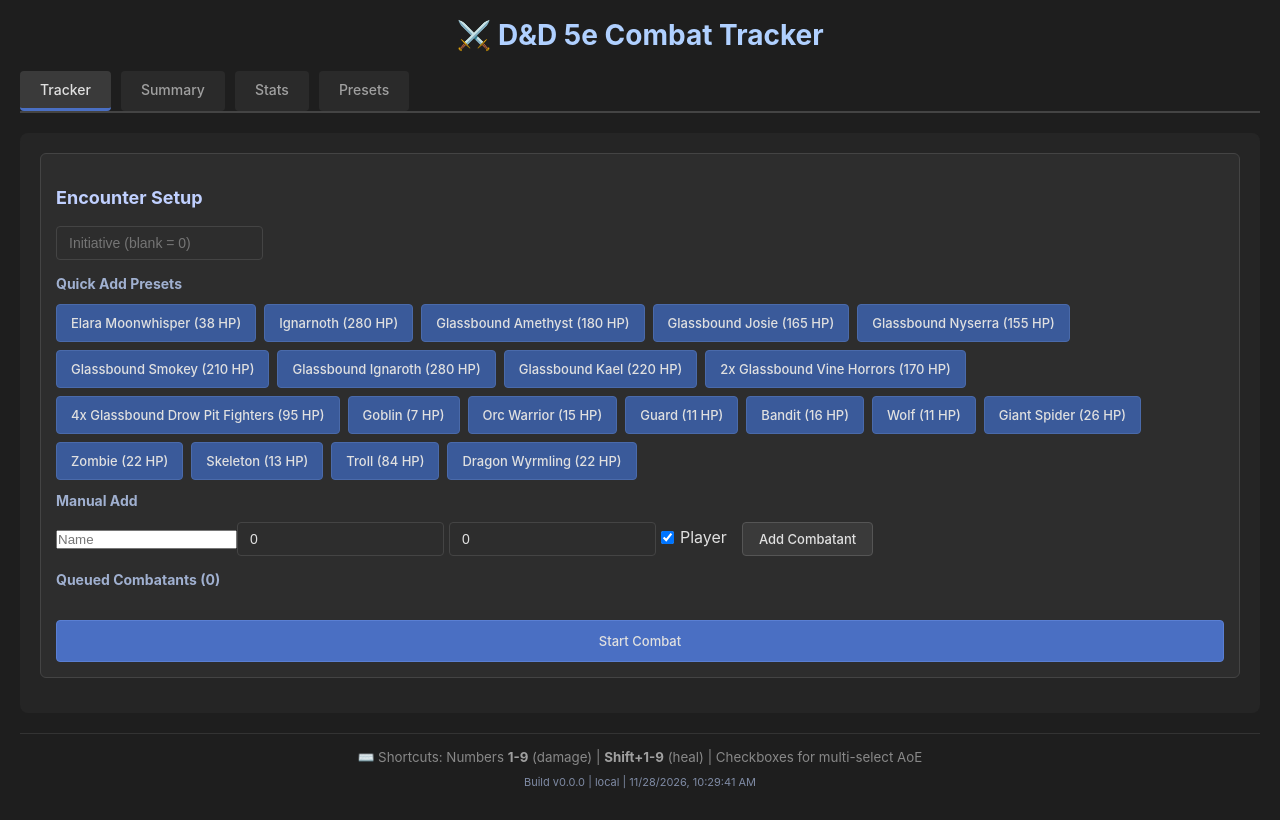
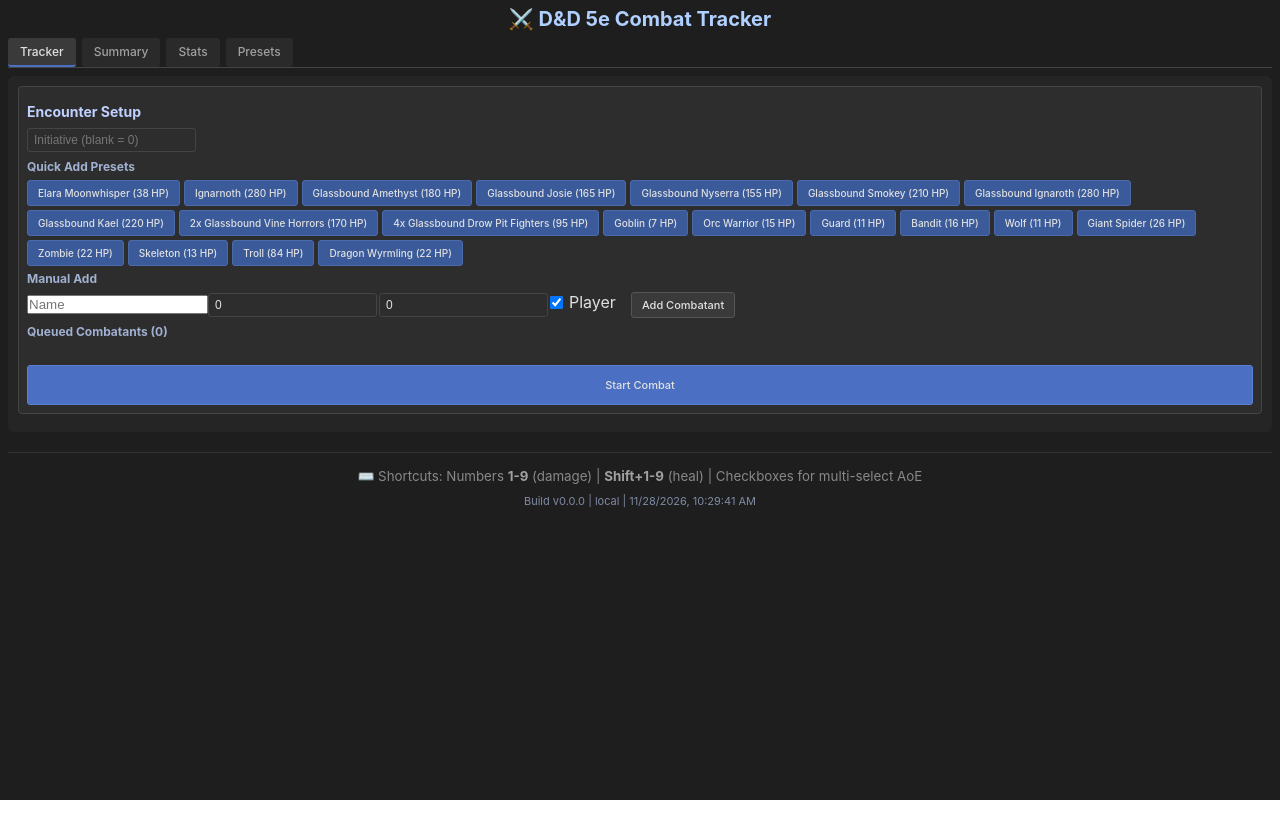
Before and after one commit to kanerunyon-crypto/dnd-combat-tracker-v0.a, a React (Vite) app: page / in a window 1280 px wide. Built offline with nearby package versions, Linux system fonts and the light colour scheme; the HTML template or start-up script is replaced by a standard one.

Commit message:
Compact layout for no-scroll fit

```diff
--- a/src/App.css
+++ b/src/App.css
@@ -18,47 +18,47 @@
 .app {
   max-width: 1680px;
   margin: 0 auto;
-  padding: 20px;
+  padding: 8px;
   background-color: #1e1e1e;
   color: #e0e0e0;
 }
 
 h1 {
   text-align: center;
-  margin-bottom: 20px;
-  font-size: 28px;
+  margin-bottom: 8px;
+  font-size: 20px;
   color: #b0d0ff;
 }
 
 h2 {
-  font-size: 18px;
-  margin: 15px 0 10px 0;
+  font-size: 14px;
+  margin: 6px 0 4px 0;
   color: #c0d0ff;
 }
 
 h3 {
-  font-size: 14px;
-  margin: 8px 0 6px 0;
+  font-size: 12px;
+  margin: 4px 0 2px 0;
   color: #a0b0d0;
 }
 
 /* Tabs */
 .tabs {
   display: flex;
-  gap: 10px;
-  margin-bottom: 20px;
-  border-bottom: 2px solid #444;
+  gap: 6px;
+  margin-bottom: 8px;
+  border-bottom: 1px solid #444;
   flex-wrap: wrap;
 }
 
 .tab-btn {
-  padding: 10px 20px;
+  padding: 6px 12px;
   background-color: #2a2a2a;
   color: #a0a0a0;
   border: none;
   cursor: pointer;
-  font-size: 14px;
-  border-bottom: 3px solid transparent;
+  font-size: 12px;
+  border-bottom: 2px solid transparent;
   transition: all 0.2s;
 }
 
@@ -74,16 +74,16 @@
 
 .tab-content {
   background-color: #252525;
-  padding: 20px;
-  border-radius: 8px;
+  padding: 10px;
+  border-radius: 6px;
 }
 
 /* Sections */
 .section {
   background-color: #2d2d2d;
-  padding: 15px;
-  margin-bottom: 15px;
-  border-radius: 6px;
+  padding: 8px;
+  margin-bottom: 8px;
+  border-radius: 4px;
   border: 1px solid #444;
 }
 
@@ -95,10 +95,10 @@
   background-color: #2d2d2d;
   color: #e0e0e0;
   border: 1px solid #444;
-  padding: 8px 12px;
-  border-radius: 4px;
-  font-size: 14px;
-  margin: 5px 5px 5px 0;
+  padding: 4px 6px;
+  border-radius: 3px;
+  font-size: 12px;
+  margin: 2px 2px 2px 0;
   width: auto;
 }
 
@@ -145,10 +145,10 @@
   background-color: #3a3a3a;
   color: #e0e0e0;
   border: 1px solid #555;
-  padding: 8px 16px;
-  border-radius: 4px;
+  padding: 5px 10px;
+  border-radius: 3px;
   cursor: pointer;
-  font-size: 13px;
+  font-size: 11px;
   transition: all 0.2s;
 }
 
@@ -183,14 +183,15 @@
 .preset-buttons {
   display: flex;
   flex-wrap: wrap;
-  gap: 8px;
-  margin: 10px 0;
+  gap: 4px;
+  margin: 4px 0;
 }
 
 .preset-btn {
   background-color: #3a5a9a;
   border-color: #4a6aaa;
-  padding: 10px 14px;
+  padding: 6px 10px;
+  font-size: 10px;
 }
 
 .preset-btn:hover {
@@ -200,10 +201,11 @@
 .combatant-list {
   display: flex;
   flex-direction: column;
-  gap: 8px;
-  margin: 10px 0;
-  max-height: 300px;
+  gap: 4px;
+  margin: 4px 0;
+  max-height: 150px;
   overflow-y: auto;
+  font-size: 11px;
 }
 
 .combatant-item {
@@ -211,9 +213,9 @@
   justify-content: space-between;
   align-items: center;
   background-color: #333;
-  padding: 10px;
-  border-radius: 4px;
-  border-left: 3px solid #4a6fc3;
+  padding: 4px 6px;
+  border-radius: 3px;
+  border-left: 2px solid #4a6fc3;
 }
 
 .combatant-item button {
@@ -226,17 +228,16 @@
 .stats-bar {
   background-color: #2a3a4a;
   color: #b0d0ff;
-  padding: 12px;
-  border-radius: 6px;
-  margin-bottom: 15px;
+  padding: 6px;
+  border-radius: 4px;
+  margin-bottom: 8px;
   font-weight: bold;
   text-align: center;
-  font-size: 14px;
+  font-size: 12px;
 }
 
 .tracker-tab {
-  min-height: calc(100vh - 180px);
-  height: auto;
+  height: calc(100vh - 100px);
   display: flex;
   flex-direction: column;
   overflow: auto;
@@ -245,8 +246,9 @@
 .controls {
   display: flex;
   flex-direction: column;
-  gap: 12px;
-  margin-bottom: 20px;
+  gap: 6px;
+  margin-bottom: 8px;
+}
 }
 
 .tracker-add-panel {
@@ -313,27 +315,30 @@
 }
 
 .button-grid {
-  display: grid;
-  grid-template-columns: repeat(2, minmax(0, 1fr));
-  gap: 12px;
+  displtemplate-columns: repeat(2, minmax(0, 1fr));
+  gap: ay: grid;
+  grid-6px;
 }
 
 .button-section {
   background-color: #2d2d2d;
-  padding: 10px;
-  border-radius: 6px;
+  padding: 6px;
+  border-radius: 4px;
   border: 1px solid #444;
 }
 
 .button-section h3 {
   text-align: center;
-  margin-bottom: 8px;
+  margin-bottom: 4px;
+  font-size: 11px;
 }
 
 .button-section button {
   width: 100%;
-  margin-bottom: 5px;
-  padding: 10px;
+  margin-bottom: 2px;
+  padding: 5px 6px;
+  background-color: #3a5a9a;
+  font-size: 10px
   background-color: #3a5a9a;
 }
 
@@ -374,8 +379,8 @@
   font-size: 12px;
   color: #c0c0c0;
 }
-
-.tracker-layout {
+2fr 0.05fr 1.4fr 1.1fr;
+  gap: 1-layout {
   display: grid;
   grid-template-columns: 1.3fr 0.08fr 1.4fr 1.2fr;
   gap: 20px;
@@ -495,15 +500,13 @@
   border-radius: 6px;
   overflow: hidden;
 }
-
-th {
   background-color: #2a2a2a;
   color: #c0c0c0;
-  padding: 10px;
+  padding: 4px 6px;
   text-align: left;
   font-weight: 600;
-  border-bottom: 2px solid #444;
-  font-size: 13px;
+  border-bottom: 1px solid #444;
+  font-size: 11px;
 }
 
 tr {
@@ -512,7 +515,10 @@
 }
 
 td {
-  padding: 10px;
+  padding: 4px 6px;
+  color: #e0e0e0;
+  font-size: 11px;
+}
   color: #e0e0e0;
   font-size: 13px;
 }
```
Also changed, not shown: 2 other files (tests, documents, lock files or other folders).
